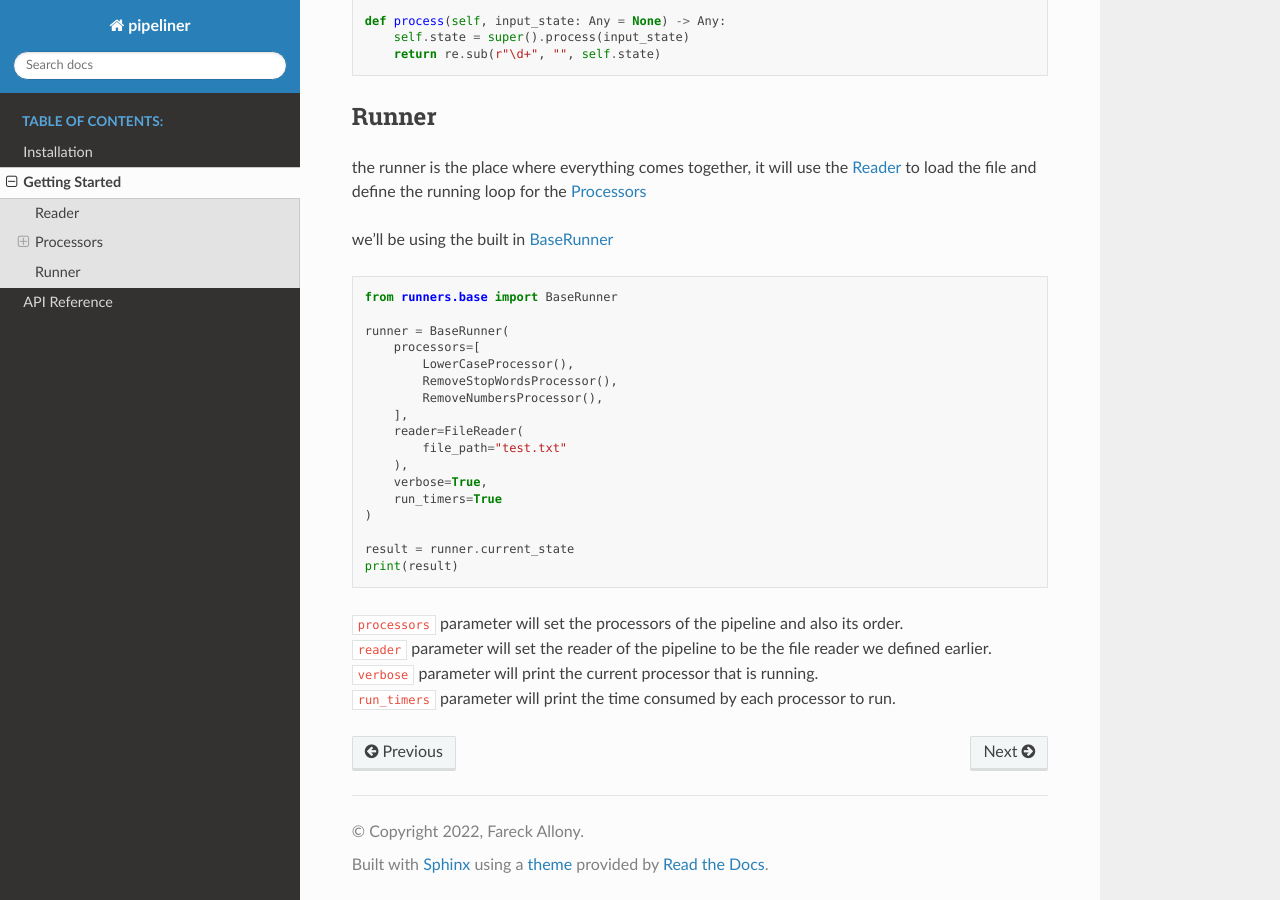
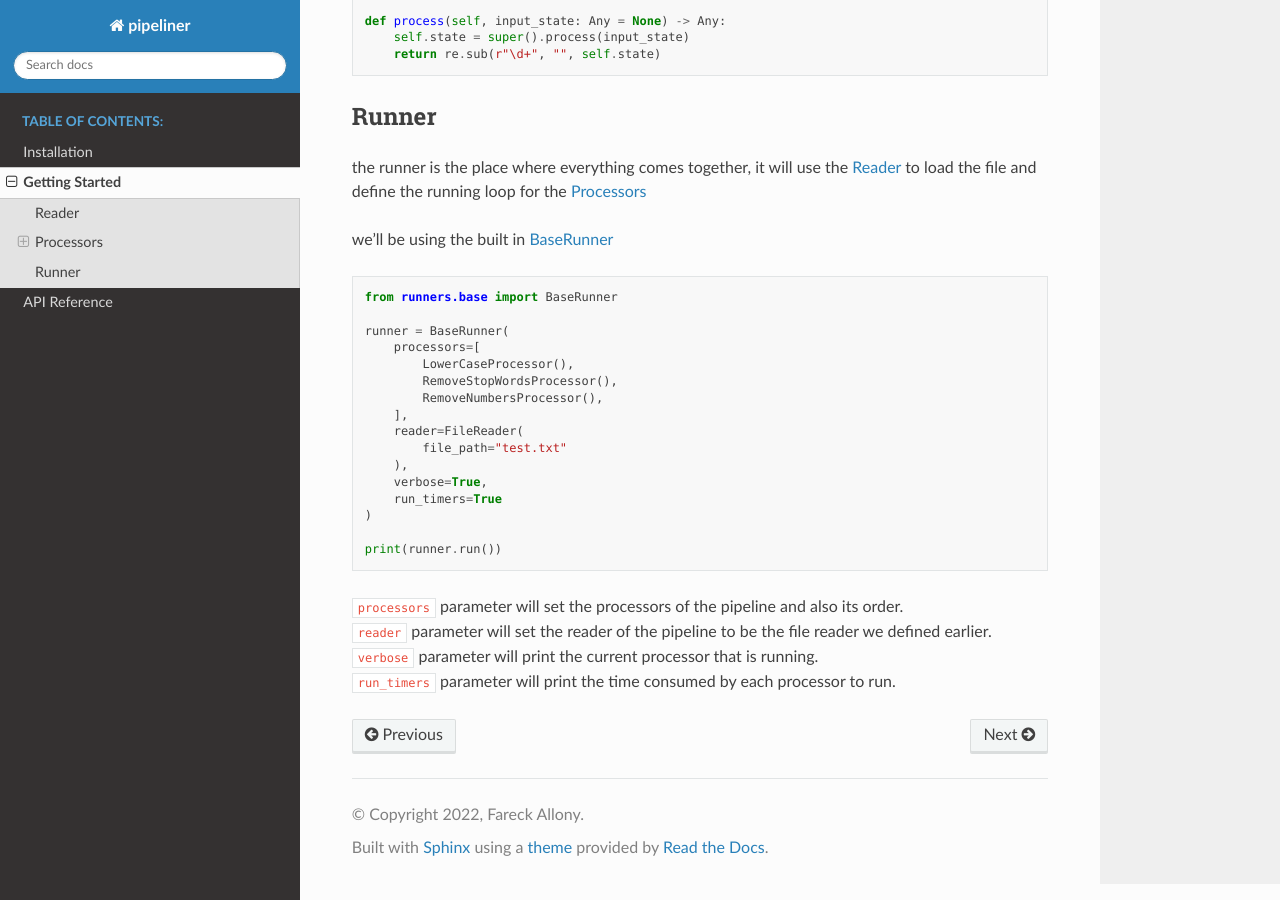
Before and after one commit to allonios/pypeliner, a Sphinx documentation site: the page built from docs/getting_started.rst, in a window 1280 px wide and 900 px high, scrolled down 1711 px. Built offline with Sphinx 7.4.7 and the Read the Docs theme 2.0.0, drawn with Linux system fonts in a browser that asks for light colours.

Commit message:
fix: run in docs

```diff
--- a/docs/getting_started.rst
+++ b/docs/getting_started.rst
@@ -134,8 +134,7 @@ we'll be using the built in :doc:`BaseRunner <_autosummary/pipeliner.runners.bas
         run_timers=True
     )
 
-    result = runner.current_state
-    print(result)
+    print(runner.run())
 
 | ``processors`` parameter will set the processors of the pipeline and also its order.
 | ``reader`` parameter will set the reader of the pipeline to be the file reader we defined earlier.
```
